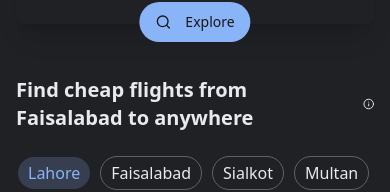
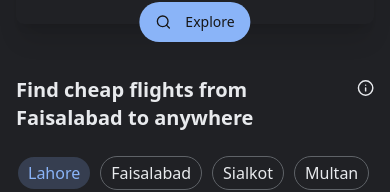
Before and after one commit to majidali129/google-travel-flights, a React (Vite) app: page / in a window 390 px wide. Shown: the part 466-658 px from the top of the page. Built offline with nearby package versions, Linux system fonts and the light colour scheme.

Commit message:
fix: icon size, footer links padding

```diff
--- a/src/components/cheap-flights.tsx
+++ b/src/components/cheap-flights.tsx
@@ -4,9 +4,9 @@ const CheapFlights = () => {
   return (
     <div className=" pt-10 lg:pt-[30px] px-4">
       <div className="">
-        <h3 className="flex items-center gap-2 text-[1.25rem] text-light font-semibold md:tracking-[0.0023rem] leading-7 mb-[24px]">
+        <h3 className=" flex lg:items-center lg:gap-2  text-[1.25rem] text-light font-semibold md:tracking-[0.0023rem] leading-7 mb-[24px]">
           <span>Find cheap flights from Faisalabad to anywhere</span>
-          <Info className="text-light/40 w-4 h-4" />
+          <Info className="text-light/40 w-6 h-6 lg:w-4 lg:h-4" />
         </h3>
         <div className="ps-0.5 flex items-center gap-2.5 pb-[17px] *:hover:text-primary *:cursor-pointer">
           <div className="py-1 px-2.5 text-primary rounded-full w-fit bg-primary/20">Lahore</div>
--- a/src/components/footer.tsx
+++ b/src/components/footer.tsx
@@ -46,7 +46,7 @@ export const Footer = () => {
       </div>
 
       {/* Links */}
-      <div className="flex flex-wrap justify-center gap-x-6 gap-y-2 py-6">
+      <div className="flex flex-wrap justify-center gap-x-6 gap-y-3 lg:gap-y-2 py-6 max-lg:px-4">
         <Link to="#" className=" transition-colors text-primary hover:underline">
           About
         </Link>
```
